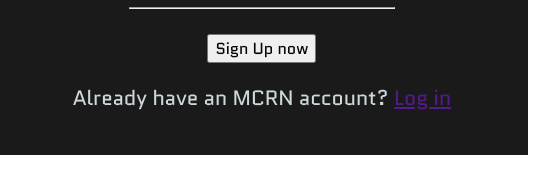
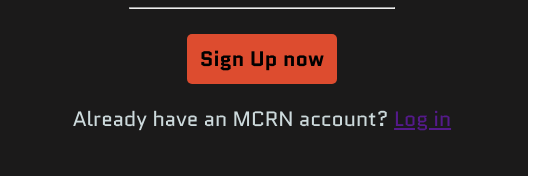
Before and after one commit to therealseanwallace/signup-form, a plain HTML site: page index.html in a window 1280 px wide. Shown: the part 970-1146 px from the top of the page, 592-1151 px from the left. Before the commit the page ends 1125 px from the top, so only its background shows below. Drawn offline with Linux system fonts and the light colour scheme.

Commit message:
Styled button

```diff
--- a/styles/styles.css
+++ b/styles/styles.css
@@ -88,6 +88,14 @@ hr {
 
 input[type=button] {
     margin-top: 20px;
+    background-color: #dd4c2f;
+    border-radius: 5px;
+    border: none;
+    width: 150px;
+    height: 50px;
+    font-size: 21px;
+    font-weight: bold;
+
 }
 
 input[type=text]:focus-visible, input[type=number]:focus-visible, input[type=password]:focus-visible, input[type=text]:hover, input[type=number]:hover, input[type=password]:hover {
```
